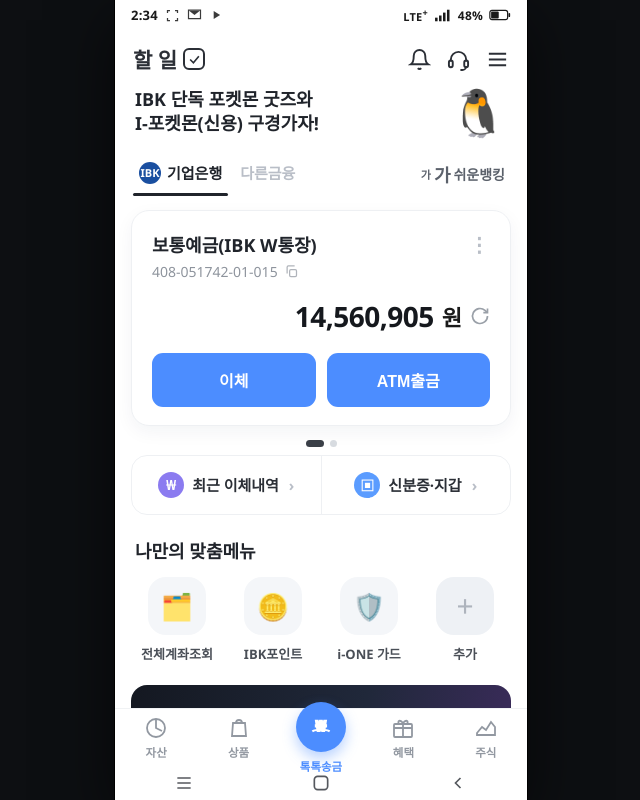
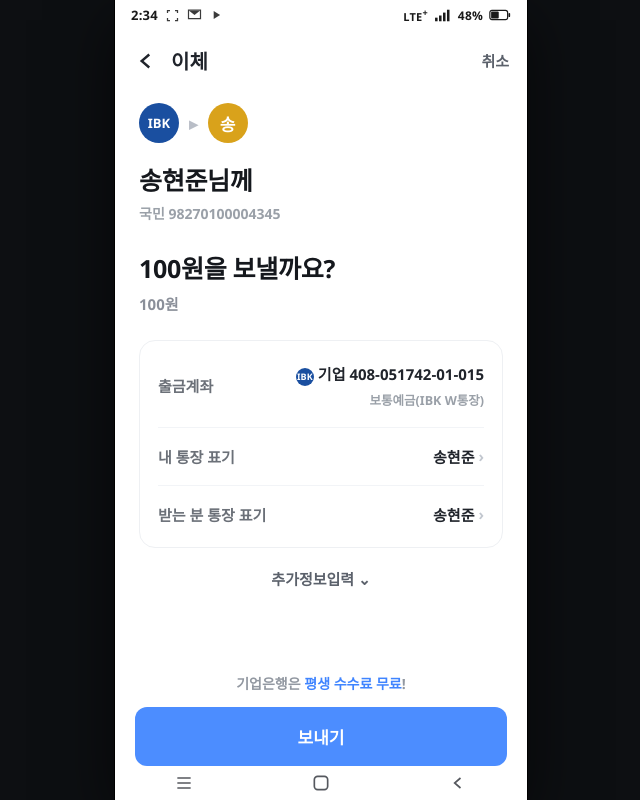
Before and after one commit to robinsonmurraybaldwin-coder/itsme2, a plain HTML site: page index.html in a window 1280 px wide. Both pictures are taken after a click on the button "이체". Shown: the whole page, without its empty margins (319-959 px from the left). Drawn offline with Linux system fonts and the light colour scheme.

Commit message:
Add 이체(transfer) confirm screen to IBK W통장 clone
Wire 이체 button to a new send screen matching the app's transfer
confirmation layout; all values editable in DATA.transfer.

Co-Authored-By: Claude Opus 4.8 <noreply@anthropic.com>
Claude-Session: https://claude.ai/code/session_01NLq6yzVQKyRrJdwgJnqYpg

```diff
--- a/index.html
+++ b/index.html
@@ -155,6 +155,36 @@
   .tx-amt.dep{color:var(--dep-blue);}
   .tx-bal{text-align:right;font-size:14px;color:#a7acb5;font-weight:600;margin-top:8px;}
   .tx-foot{height:40px;}
+
+  /* ---------- 이체(송금 확인) 화면 ---------- */
+  .sd-head{display:flex;align-items:center;padding:16px 18px 8px;flex:0 0 auto;}
+  .sd-head .bk{width:26px;height:26px;color:#20242b;cursor:pointer;}
+  .sd-head .ti{font-size:20px;font-weight:800;color:#20242b;margin-left:12px;}
+  .sd-head .cancel{margin-left:auto;font-size:15px;font-weight:600;color:#5b616b;cursor:pointer;}
+  .sd-body{padding:12px 24px 0;}
+  .sd-avatars{display:flex;align-items:center;gap:10px;margin:8px 0 18px;}
+  .sd-av{width:40px;height:40px;border-radius:50%;display:flex;align-items:center;justify-content:center;font-size:17px;font-weight:800;color:#fff;}
+  .sd-av.ibk{background:var(--ibk-blue);font-size:13px;}
+  .sd-av.to{background:#d9a21b;}
+  .sd-arrow{color:#b9bec7;font-size:17px;font-weight:800;}
+  .sd-to{font-size:25px;font-weight:800;color:#15181d;letter-spacing:-.3px;}
+  .sd-toacc{font-size:14px;color:#9aa0a8;font-weight:600;margin-top:6px;}
+  .sd-ask{font-size:25px;font-weight:800;color:#15181d;margin-top:26px;letter-spacing:-.3px;}
+  .sd-amt{font-size:15px;color:#8a8f99;font-weight:600;margin-top:8px;}
+  .sd-card{margin:26px 0 0;border:1px solid #eef0f3;border-radius:16px;padding:4px 18px;}
+  .sd-line{display:flex;align-items:center;justify-content:space-between;padding:18px 0;border-bottom:1px solid #f2f4f7;}
+  .sd-line:last-child{border-bottom:0;}
+  .sd-line .k{font-size:15px;color:#6b7078;font-weight:600;}
+  .sd-line .v{font-size:15px;color:#20242b;font-weight:700;display:flex;align-items:center;gap:4px;text-align:right;}
+  .sd-line .v .bank{display:inline-flex;align-items:center;justify-content:center;width:18px;height:18px;border-radius:50%;background:var(--ibk-blue);color:#fff;font-size:9px;font-weight:800;margin-right:4px;}
+  .sd-line .v .sub{display:block;font-size:12.5px;color:#9aa0a8;font-weight:600;margin-top:4px;}
+  .sd-line .v .chev{color:#c2c7cf;font-weight:800;}
+  .sd-more{text-align:center;font-size:15px;font-weight:700;color:#5b616b;padding:20px 0 0;cursor:pointer;}
+  .sd-foot{flex:0 0 auto;padding:0 20px;}
+  .sd-fee{text-align:center;font-size:14px;color:#9298a1;font-weight:600;padding:12px 0 14px;}
+  .sd-fee b{color:#3f84ff;font-weight:800;}
+  .sd-send{width:100%;border:0;border-radius:12px;padding:17px 0;font-size:17px;font-weight:800;color:#fff;background:var(--btn-blue);cursor:pointer;}
+  .sd-send:active{background:var(--btn-blue2);}
 </style>
 </head>
 <body>
@@ -214,7 +244,7 @@
           <svg class="rf" viewBox="0 0 24 24" fill="none" stroke="currentColor" stroke-width="2"><path d="M21 12a9 9 0 11-3-6.7L21 8"/><path d="M21 3v5h-5"/></svg>
         </div>
         <div class="acct-btns">
-          <button onclick="event.stopPropagation()">이체</button>
+          <button onclick="event.stopPropagation();go('send')">이체</button>
           <button onclick="event.stopPropagation()">ATM출금</button>
         </div>
       </div>
@@ -276,6 +306,55 @@
     </div>
   </div>
 
+  <!-- ========== 이체(송금 확인) ========== -->
+  <div class="screen hidden" id="screen-send">
+    <div class="sd-head">
+      <svg class="bk" viewBox="0 0 24 24" fill="none" stroke="currentColor" stroke-width="2.2" onclick="go('home')"><path d="M15 6l-7 6 7 6"/></svg>
+      <div class="ti">이체</div>
+      <div class="cancel" onclick="go('home')">취소</div>
+    </div>
+    <div class="scroll">
+      <div class="sd-body">
+        <div class="sd-avatars">
+          <div class="sd-av ibk">IBK</div>
+          <div class="sd-arrow">▸</div>
+          <div class="sd-av to" id="sdToIco">송</div>
+        </div>
+        <div class="sd-to"><span id="sdTo">송현준</span>님께</div>
+        <div class="sd-toacc" id="sdToAcc">국민 98270100004345</div>
+
+        <div class="sd-ask"><span id="sdAmt2">100원</span>을 보낼까요?</div>
+        <div class="sd-amt" id="sdAmt">100원</div>
+
+        <div class="sd-card">
+          <div class="sd-line">
+            <span class="k">출금계좌</span>
+            <span class="v"><span><span class="bank">IBK</span>기업 <span id="sdFromNo">408-051742-01-015</span><span class="sub" id="sdFromName">보통예금(IBK W통장)</span></span></span>
+          </div>
+          <div class="sd-line">
+            <span class="k">내 통장 표기</span>
+            <span class="v"><span id="sdMemoMe">송현준</span><span class="chev">›</span></span>
+          </div>
+          <div class="sd-line">
+            <span class="k">받는 분 통장 표기</span>
+            <span class="v"><span id="sdMemoTo">송현준</span><span class="chev">›</span></span>
+          </div>
+        </div>
+
+        <div class="sd-more">추가정보입력 <span style="font-weight:800">⌄</span></div>
+      </div>
+    </div>
+    <div class="sd-foot">
+      <div class="sd-fee">기업은행은 <b>평생 수수료 무료</b>!</div>
+      <button class="sd-send" onclick="go('home')">보내기</button>
+    </div>
+    <div class="navbar">
+      <svg viewBox="0 0 24 24" fill="none" stroke="currentColor" stroke-width="2"><path d="M4 6h16M4 12h16M4 18h16"/></svg>
+      <svg viewBox="0 0 24 24" fill="none" stroke="currentColor" stroke-width="2"><rect x="4" y="4" width="16" height="16" rx="4"/></svg>
+      <svg viewBox="0 0 24 24" fill="none" stroke="currentColor" stroke-width="2"><path d="M15 6l-7 6 7 6"/></svg>
+    </div>
+  </div>
+
 </div>
 
 <script>
@@ -292,6 +371,17 @@ const DATA = {
   },
   filter: "1개월 · 전체 · 최신순",
   range: "2026.10.01 ~ 2026.10.30",
+  transfer: {
+    toName:   "송현준",
+    toIcon:   "송",                       // 받는 분 아바타 글자
+    toBank:   "국민",                      // 받는 은행
+    toNumber: "98270100004345",
+    amount:   "100원",                     // 보낼 금액
+    fromNo:   "408-051742-01-015",
+    fromName: "보통예금(IBK W통장)",
+    memoMe:   "송현준",                    // 내 통장 표기
+    memoTo:   "송현준",                    // 받는 분 통장 표기
+  },
   tx: [
     { dt:"10.30 14:55", name:"송현준",   amount: 4560000,  bal:"14,560,905" },
     { dt:"10.30 14:54", name:"송현준",   amount: 4000000,  bal:"10,000,905" },
@@ -336,6 +426,17 @@ function render(){
   document.getElementById("txFilter").innerHTML   = DATA.filter + ' <span class="cv">⌄</span>';
   document.getElementById("txRange").textContent  = DATA.range;
 
+  const T = DATA.transfer;
+  document.getElementById("sdTo").textContent      = T.toName;
+  document.getElementById("sdToIco").textContent   = T.toIcon;
+  document.getElementById("sdToAcc").textContent   = T.toBank + " " + T.toNumber;
+  document.getElementById("sdAmt").textContent     = T.amount;
+  document.getElementById("sdAmt2").textContent    = T.amount;
+  document.getElementById("sdFromNo").textContent  = T.fromNo;
+  document.getElementById("sdFromName").textContent= T.fromName;
+  document.getElementById("sdMemoMe").textContent  = T.memoMe;
+  document.getElementById("sdMemoTo").textContent  = T.memoTo;
+
   const list = document.getElementById("txList");
   list.innerHTML = DATA.tx.map(t => `
     <div class="tx-row">
@@ -352,7 +453,8 @@ function render(){
 function go(s){
   document.getElementById("screen-home").classList.toggle("hidden", s!=="home");
   document.getElementById("screen-tx").classList.toggle("hidden",   s!=="tx");
-  const sc = (s==="home"?document.querySelector("#screen-home .scroll"):document.querySelector("#screen-tx .scroll"));
+  document.getElementById("screen-send").classList.toggle("hidden", s!=="send");
+  const sc = document.querySelector("#screen-"+s+" .scroll");
   if(sc) sc.scrollTop = 0;
 }
 
```
